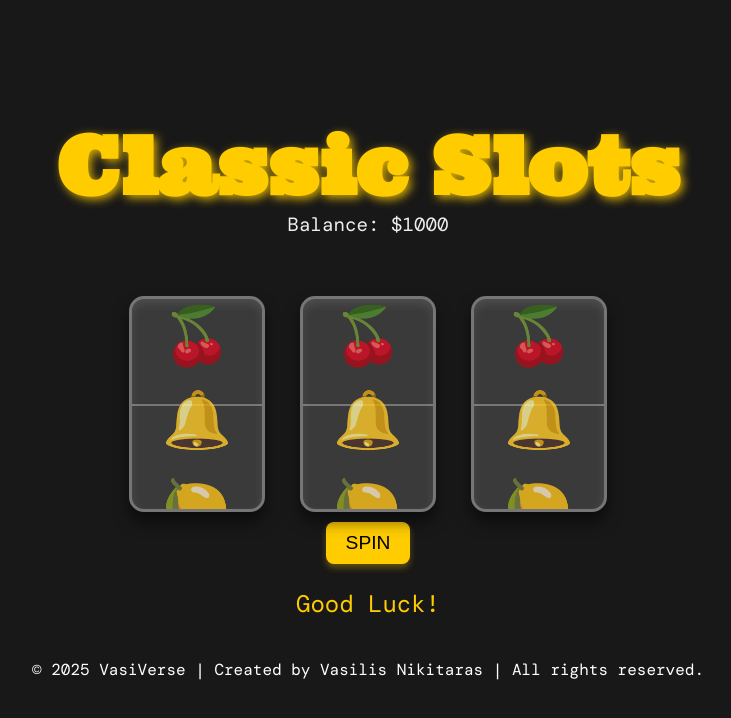
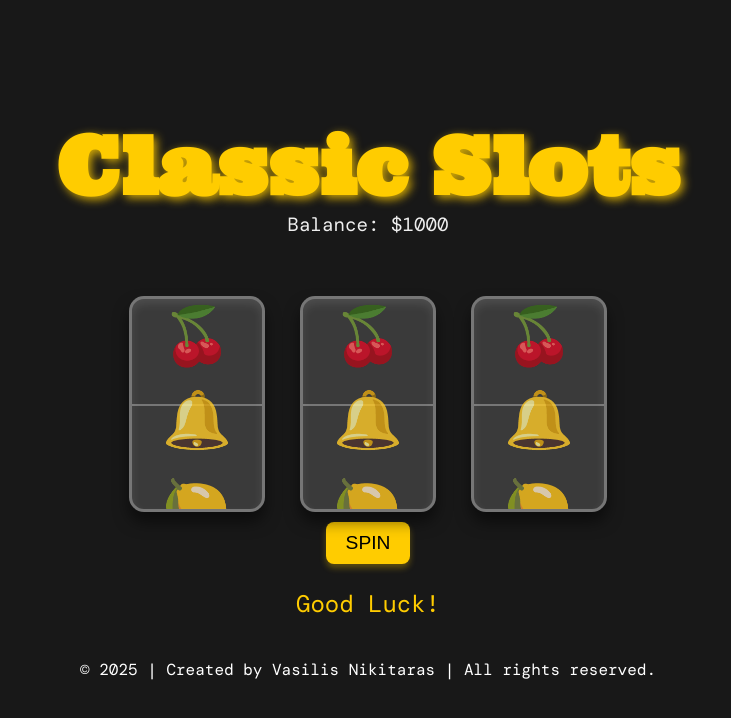
Before and after one commit to vasilisnikitaras/Classic-Slots, a plain HTML site: page index.html in a window 1280 px wide. Shown: the whole page, without its empty margins (272-1003 px from the left). Drawn offline with nearby package versions, Linux system fonts and the light colour scheme; a web font is replaced by a local one.

Commit message:
Update index.html

```diff
--- a/index.html
+++ b/index.html
@@ -107,7 +107,8 @@
   </style>
 
 <footer>
-    <p>© 2025 VasiVerse | Created by Vasilis Nikitaras | All rights reserved.</p>
+  <!--  <p>© 2025 VasiVerse | Created by Vasilis Nikitaras | All rights reserved.</p> -->
+    <p>© 2025 | Created by Vasilis Nikitaras | All rights reserved.</p>
 </footer>
 
 
```
